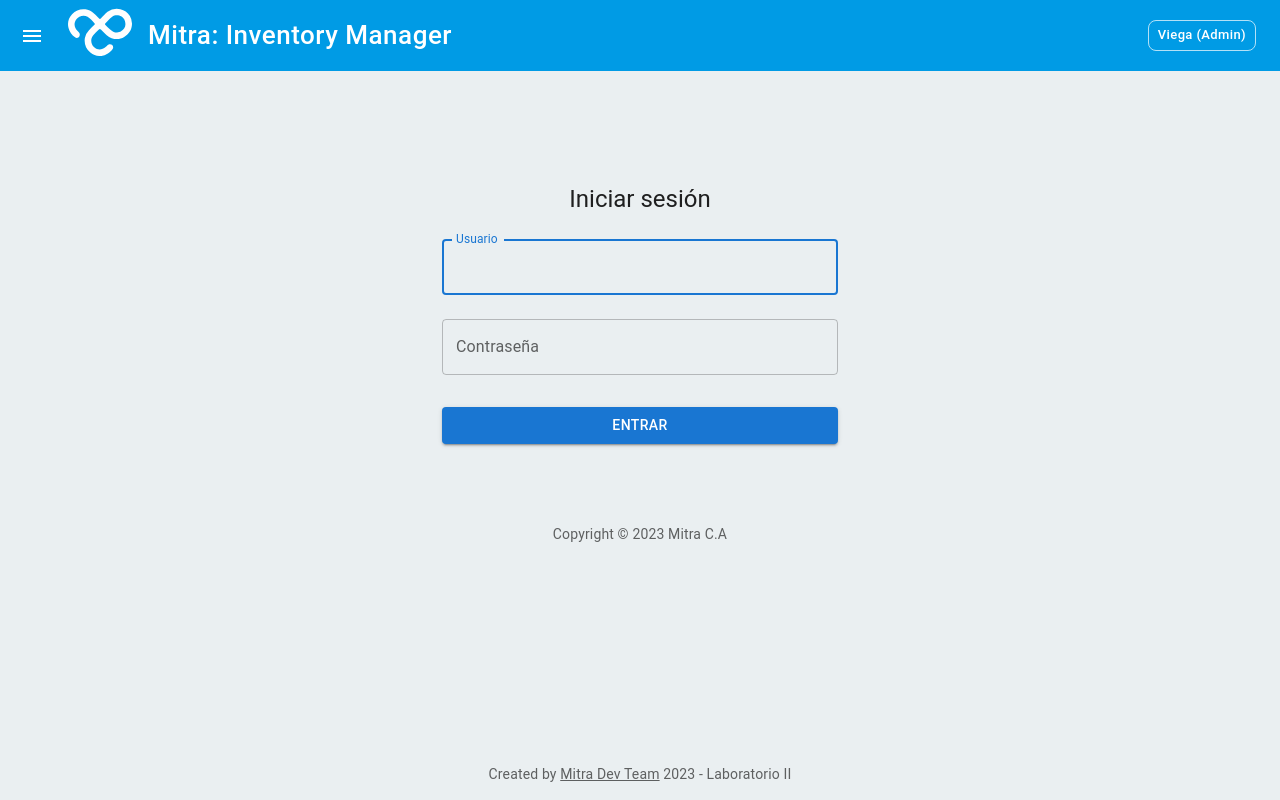
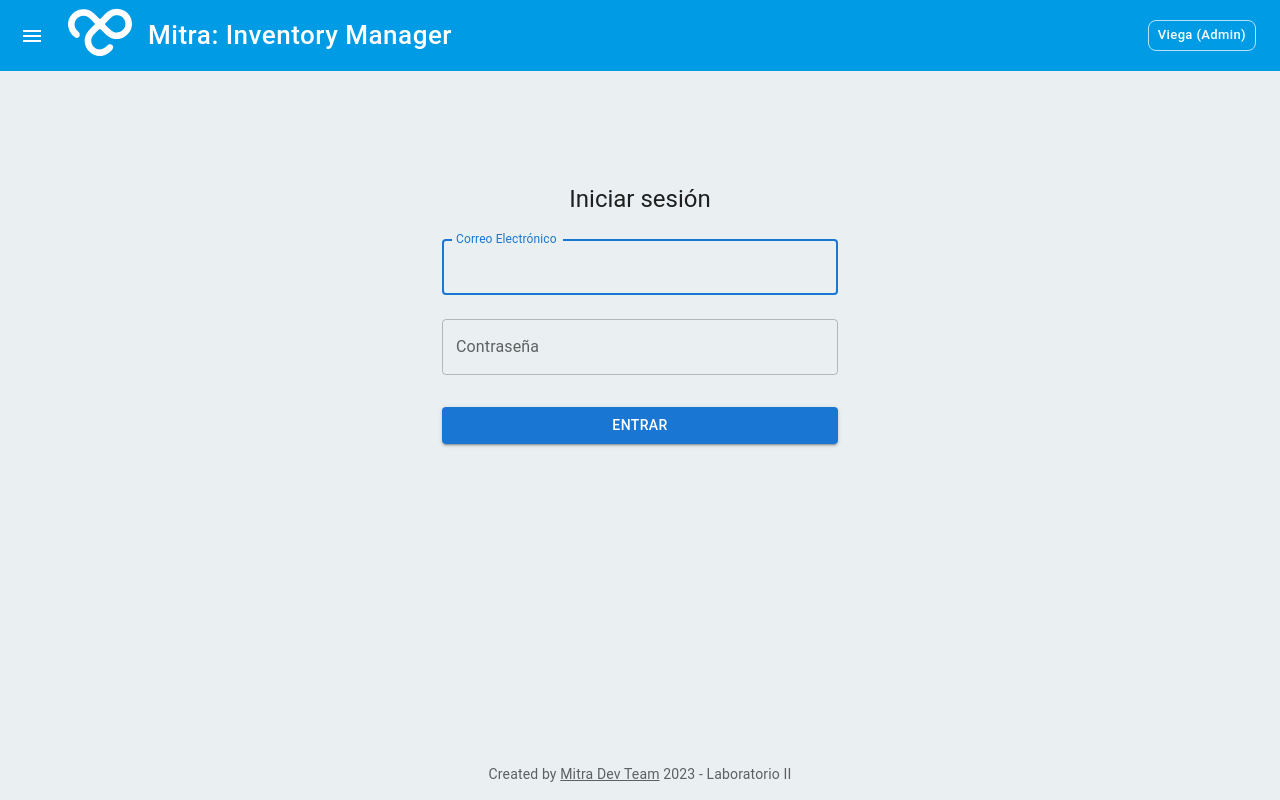
Before and after one commit to Warloy/pharmacy-3rd-impact-front, a React (Create React App) app in the folder aponia-app/: page /login in a window 1280 px wide. Built offline with nearby package versions, Linux system fonts and the light colour scheme.

Commit message:
fix: mitra footer

```diff
--- a/aponia-app/src/pages/Login.js
+++ b/aponia-app/src/pages/Login.js
@@ -1,25 +1,14 @@
 import React from 'react';
-import Avatar from '@mui/material/Avatar';
 import Button from '@mui/material/Button';
-import SvgIcon from '@mui/material/SvgIcon';
 import CssBaseline from '@mui/material/CssBaseline';
 import TextField from '@mui/material/TextField';
 import Box from '@mui/material/Box';
-import LockOutlinedIcon from '@mui/icons-material/LockOutlined';
 import Typography from '@mui/material/Typography';
 import Container from '@mui/material/Container';
 import { createTheme, ThemeProvider } from '@mui/material/styles';
 //import {ReactComponent as MitraLockup} from './icons/mitra-lockup.svg';
 
-function Copyright(props) {
-	return (
-		<Typography variant="body2" color="text.secondary" align="center" {...props}>
-			{'Copyright © '}
-			{new Date().getFullYear()}
-			{' Mitra C.A'}
-		</Typography>
-	);
-}
+
 
 const theme = createTheme();
 
@@ -53,9 +42,9 @@ export default function Login() {
 						<TextField
 							margin="normal"
 							fullWidth
-							id="username"
-							label="Usuario"
-							name="username"
+							id="correo"
+							label="Correo Electrónico"
+							name="email"
 							autoComplete="off"
 							autoFocus
 						/>
@@ -78,7 +67,7 @@ export default function Login() {
 						</Button>
 					</Box>
 				</Box>
-				<Copyright sx={{ mt: 8, mb: 4 }} />
+
 			</Container>
 		</ThemeProvider>
 	);
```
